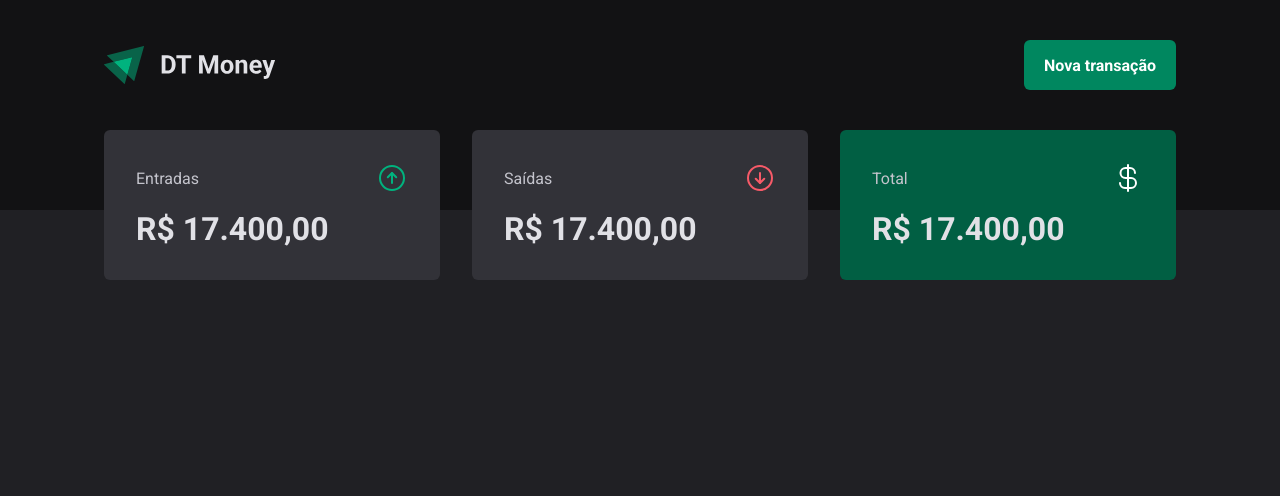
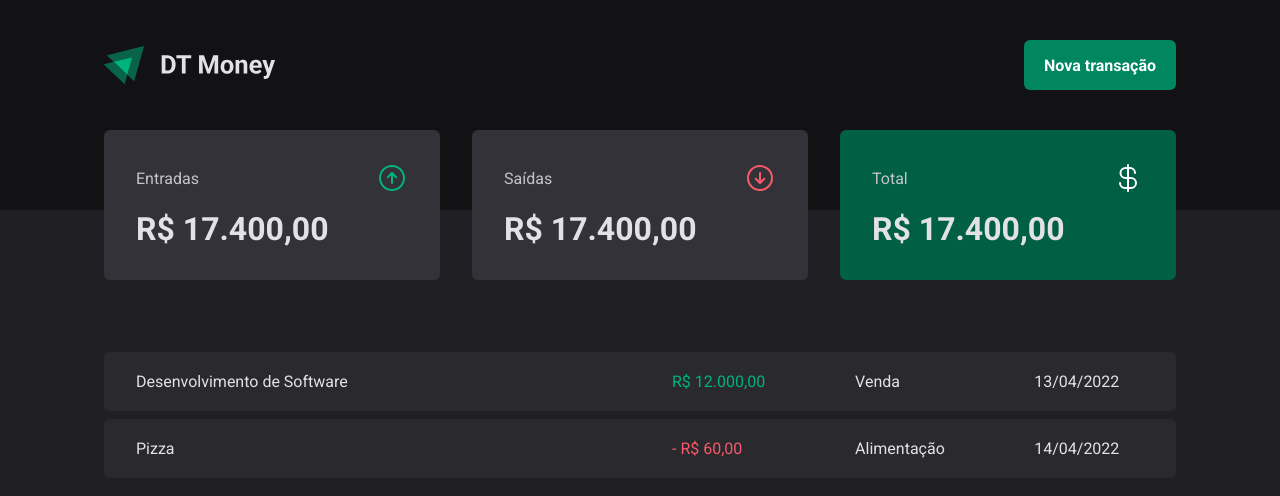
Before and after one commit to ViniciusPrataKloh/dt-money, a React (Vite) app: page / in a window 1280 px wide. Shown: the top 496 px of the page. Built offline with nearby package versions, Linux system fonts and the light colour scheme.

Commit message:
TransactionsTable component

```diff
--- /dev/null
+++ b/src/components/TransactionsTable/index.tsx
@@ -0,0 +1,31 @@
+import { PriceHighlight, Table, TransactionContainer } from "./styles";
+
+export function TransactionsTable() {
+    return (
+        <TransactionContainer>
+            <Table>
+                <tbody>
+
+                    <tr>
+                        <td width="50%">Desenvolvimento de Software</td>
+                        <td>
+                            <PriceHighlight variant="income">R$ 12.000,00</PriceHighlight>
+                        </td>
+                        <td>Venda</td>
+                        <td>13/04/2022</td>
+                    </tr>
+
+                    <tr>
+                        <td width="50%">Pizza</td>
+                        <td>
+                            <PriceHighlight variant="outcome">- R$ 60,00</PriceHighlight>
+                        </td>
+                        <td>Alimentação</td>
+                        <td>14/04/2022</td>
+                    </tr>
+
+                </tbody>
+            </Table>
+        </TransactionContainer>
+    )
+}
--- /dev/null
+++ b/src/components/TransactionsTable/styles.ts
@@ -0,0 +1,39 @@
+import styled from "styled-components";
+
+export const TransactionContainer = styled.section`
+    width: 100%;
+    max-width: 1120px;
+    margin: 4rem auto 0;
+    padding: 0 1.5rem;
+`;
+
+export const Table = styled.table`
+    width: 100%;
+    border-collapse: separate;
+    border-spacing: 0 0.5rem;
+    /* margin-top: 1.5rem; */
+
+    td {
+        padding: 1.25rem 2rem;
+        background-color: ${(props) => props.theme["gray-700"]};
+
+        &:first-child {
+            border-top-left-radius: 6px;
+            border-bottom-left-radius: 6px;
+        }
+
+        &:last-child {
+            border-top-right-radius: 6px;
+            border-bottom-right-radius: 6px;
+        }
+    }
+`;
+
+interface PriceHighlightProps {
+    variant: 'income' | 'outcome';
+}
+
+export const PriceHighlight = styled.span<PriceHighlightProps>`
+    color: ${props => props.variant === 'income' ? props.theme["green-300"] : props.theme["red-300"]
+    };
+`
--- a/src/pages/Home.tsx
+++ b/src/pages/Home.tsx
@@ -1,11 +1,13 @@
 import { Header } from "../components/Header";
 import { Summary } from "../components/Summary";
+import { TransactionsTable } from "../components/TransactionsTable";
 
 export function Home() {
     return (
         <div>
             <Header />
             <Summary />
+            <TransactionsTable />
         </div>
     )
 }
```
